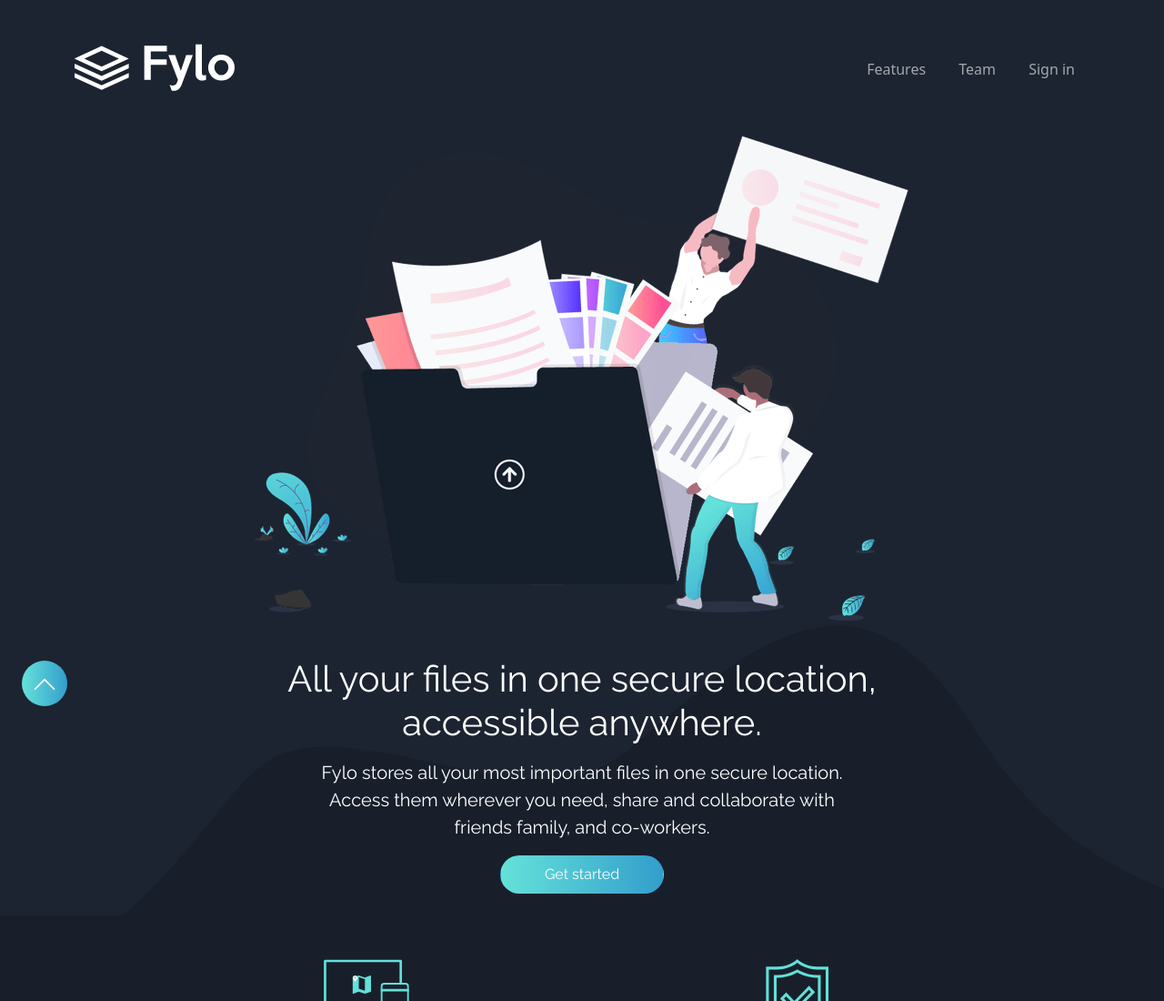
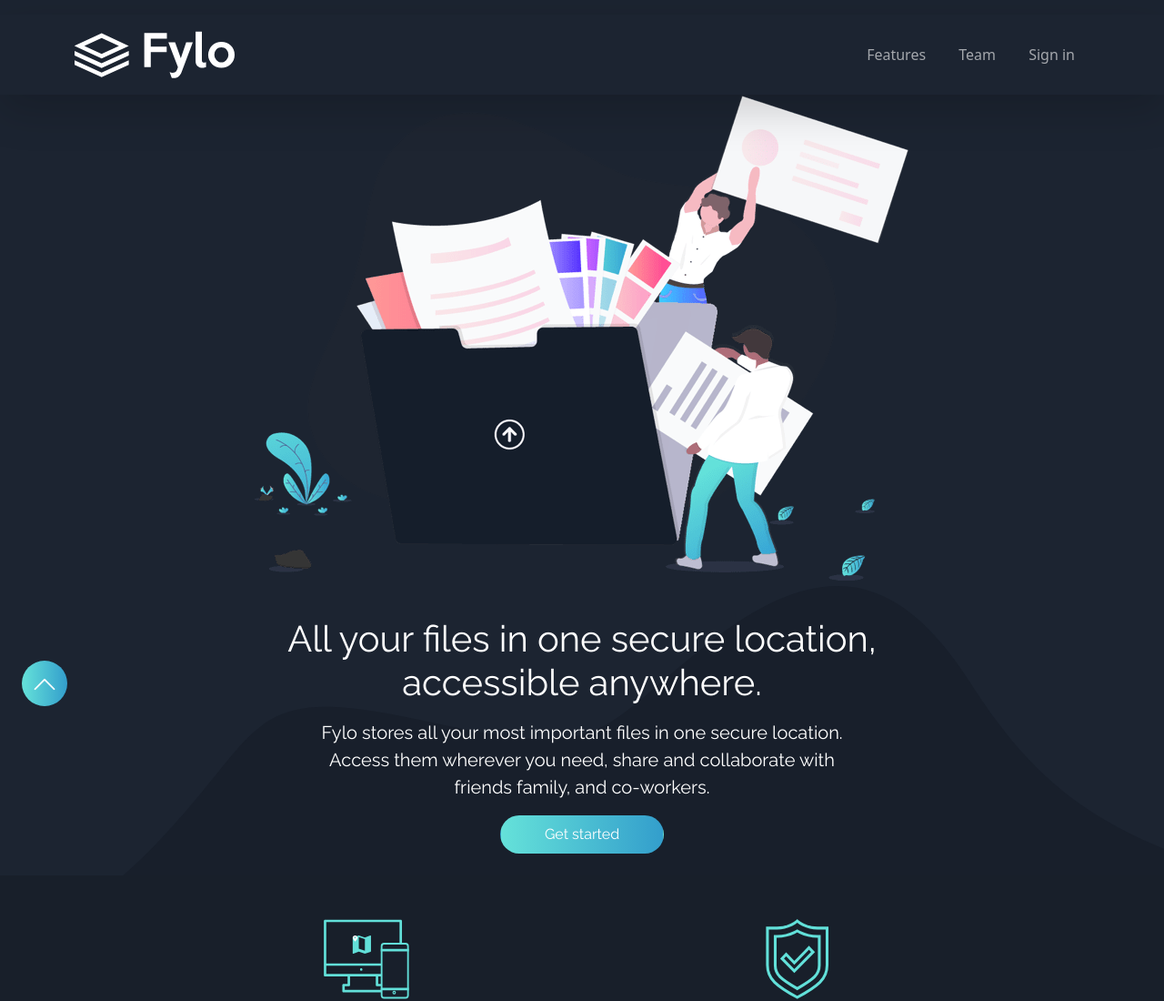
Before and after one commit to SirMERDAS/landingPage, a plain HTML site: page index.html in a window 1280 px wide. Shown: the top 1100 px of the page at 91% size. Drawn offline with nearby package versions, Linux system fonts and the light colour scheme.

Commit message:
editing header

```diff
--- a/index.html
+++ b/index.html
@@ -15,20 +15,33 @@
     <body>
 
         <!-- Start of header -->
-        <header id="top">
-            <nav class=" my-5">
+        <header id="top" class="sticky-top shadow-lg" style="background-color: hsl(217, 28%, 15%);">
+            <nav class="navbar navbar-expand-lg mt-3">
                 <div class="container">
-                    <a href="#">
+                    <a class="navbar-brand" href="#">
                         <img src="assets/img/logo.svg" alt="Logo" class="img-fluid">
                     </a>
-                    <ul class="list-inline float-end my-3">
-                        <li class="mx-3 list-inline-item"><a href="#">Features</a></li>
-                        <li class="mx-3 list-inline-item"><a href="#">Team</a></li>
-                        <li class="mx-3 list-inline-item"><a href="#">Sign in</a></li>
-                    </ul>
+                    <button class="navbar-toggler bg-white" type="button" data-bs-toggle="collapse" data-bs-target="#navbarText" aria-controls="navbarText" aria-expanded="false"
+                        aria-label="Toggle
+                        navigation">
+                        <span class="navbar-toggler-icon"></span>
+                    </button>
+                    <div class="collapse navbar-collapse text-md-center" id="navbarText">
+                        <div class="navbar-nav me-auto mb-2 mb-lg-0">
+
+                        </div>
+                        <span class="navbar-text">
+                            <ul class="list-inline my-3 text-center">
+                                <li class="mx-3 list-inline-item"><a href="#">Features</a></li>
+                                <li class="mx-3 list-inline-item"><a href="#">Team</a></li>
+                                <li class="mx-3 list-inline-item"><a href="#">Sign in</a></li>
+                            </ul>
+                        </span>
+                    </div>
                 </div>
             </nav>
         </header>
+
         <!-- End of header -->
 
         <!-- Start of body -->
@@ -295,6 +308,8 @@
             <a href="#top" class="go-top"><i class="bi bi-chevron-up fs-3 top-icon"></i></a>
         </div>
         <!-- End of Go Top -->
+        <script src="https://cdn.jsdelivr.net/npm/bootstrap@5.2.1/dist/js/bootstrap.bundle.min.js" integrity="sha384-u1OknCvxWvY5kfmNBILK2hRnQC3Pr17a+RTT6rIHI7NnikvbZlHgTPOOmMi466C8"
+            crossorigin="anonymous"></script>
 
 
         <script src="assets/js/script.js"></script>
```
